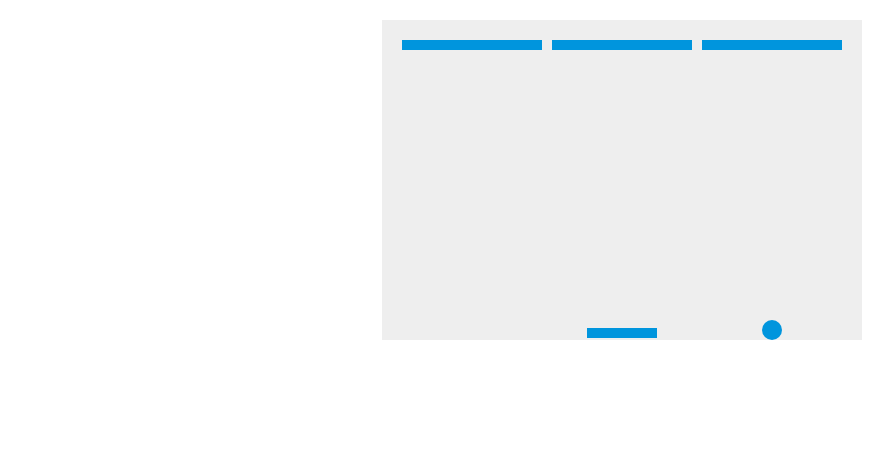
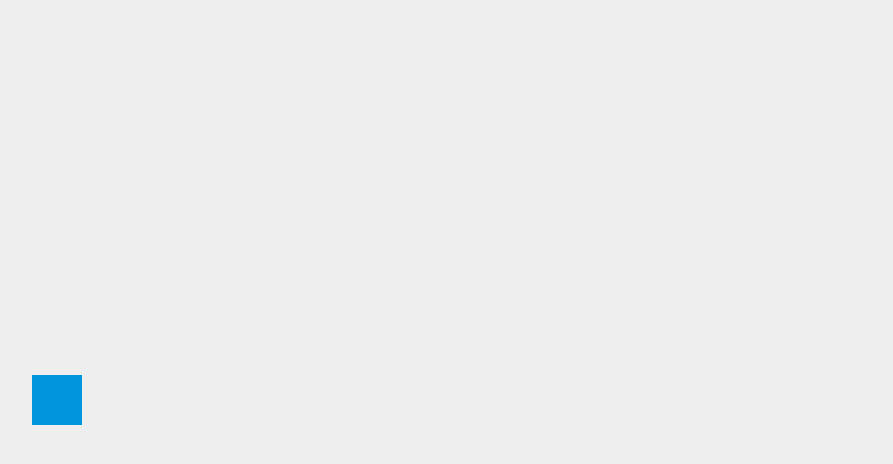
Before and after one commit to Lozoute/Nyde, a website: page client/index.html in a window 1280 px wide. Shown: the whole page, without its empty margins (18-911 px from the left). Drawn offline with Linux system fonts and the light colour scheme.

Commit message:
:fire: Starting the real NYDE work

```diff
--- a/client/Game.js
+++ b/client/Game.js
@@ -6,14 +6,11 @@ class Game {
     this._$ctx          = gameCanvas.getContext('2d');
     this._$isGameOver   = false;
     this._$lives        = 3;
-    this._$ball         = {};
-    this._$paddle       = {};
-    this._$bricks       = [];
+    this._$ship         = {};
     this._$inputs       = {};
 
-    this._initBall();
-    this._initPaddle();
-    this._initBricks();
+    this._initGameCanvas();
+    this._initShip();
     this._initInputs();
   }
 
@@ -24,7 +21,7 @@ class Game {
     this._updateCoords();
     this._checkCollisions();
     if (!this.isGameOver) {
-      this.gameWindow.requestAnimationFrame(this.start.bind(this));
+      this.gameWindow.requestAnimationFrame(() => this.start());
     } else {
       this.gameWindow.alert('GAME OVER!');
     }
@@ -55,16 +52,8 @@ class Game {
     return this._$lives;
   }
 
-  get ball() {
-    return this._$ball;
-  }
-
-  get paddle() {
-    return this._$paddle;
-  }
-
-  get bricks() {
-    return this._$bricks;
+  get ship() {
+    return this._$ship;
   }
 
   get inputs() {
@@ -72,45 +61,36 @@ class Game {
   }
 
   // Private methods
-  _initBall() {
-    this.ball.radius = 10;
-    this.ball.x = this.gameCanvas.width / 2;
-    this.ball.y = this.gameCanvas.height / 2;
-    this.ball.dx = 2;
-    this.ball.dy = 2;
+
+  _initGameCanvas() {
+    this._updateCanvasSize();
+    this.gameWindow.addEventListener('resize', () => this._updateCanvasSize());
   }
 
-  _initPaddle() {
-    this.paddle.width = 70;
-    this.paddle.height = 10;
-    this.paddle.x = (this.gameCanvas.width - this.paddle.width) / 2;
-    this.paddle.y = this.gameCanvas.height - this.paddle.height - 2;
-    this.paddle.dx = 10;
-    this.paddle.dy = 0;
-  }
-
-  _initBricks() {
-    const margin = 20;
-    const padding = 10;
-
-    for (let i = 0; i < 3; ++i) {
-      const brick = {};
-      brick.width = 140;
-      brick.height = 10;
-      brick.x = margin + (i * (brick.width + padding));
-      brick.y = margin;
-      this.bricks.push(brick);
-    }
+  _initShip() {
+    this.ship.width = 50;
+    this.ship.height = 50;
+    this.ship.x = 50;
+    this.ship.y = (this.gameCanvas.height - this.ship.height) / 2 ;
+    this.ship.dx = 20;
+    this.ship.dy = 20;
   }
 
   _initInputs() {
     this.inputs.rightPressed = false;
     this.inputs.leftPressed = false;
+    this.inputs.upPressed = false;
+    this.inputs.downPressed = false;
     this.gameWindow.document.addEventListener('keydown', (e) => {
+      console.log(e.key);
       if (e.key === 'Left' || e.key === 'ArrowLeft') {
         this.inputs.leftPressed = true;
       } else if (e.key === 'Right' || e.key === 'ArrowRight') {
         this.inputs.rightPressed = true;
+      } else if (e.key === 'Up' || e.key === 'ArrowUp') {
+        this.inputs.upPressed = true;
+      } else if (e.key === 'Down' || e.key === 'ArrowDown') {
+        this.inputs.downPressed = true;
       }
     });
     this.gameWindow.document.addEventListener('keyup', (e) => {
@@ -118,72 +98,52 @@ class Game {
         this.inputs.leftPressed = false;
       } else if (e.key === 'Right' || e.key === 'ArrowRight') {
         this.inputs.rightPressed = false;
+      } else if (e.key === 'Up' || e.key === 'ArrowUp') {
+        this.inputs.upPressed = false;
+      } else if (e.key === 'Down' || e.key === 'ArrowDown') {
+        this.inputs.downPressed = false;
       }
     });
   }
 
   _draw() {
-    this._drawBall();
-    this._drawPaddle();
-    this._drawBricks();
+    this._drawShip();
   }
 
-  _drawBall() {
+  _drawShip() {
     this.ctx.beginPath();
-    this.ctx.arc(this.ball.x, this.ball.y, this.ball.radius, 0, Math.PI * 2);
+    this.ctx.rect(this.ship.x, this.ship.y, this.ship.width, this.ship.height);
     this.ctx.fillStyle = '#0095DD';
     this.ctx.fill();
     this.ctx.closePath();
   }
 
-  _drawPaddle() {
-    this.ctx.beginPath();
-    this.ctx.rect(this.paddle.x, this.paddle.y, this.paddle.width, this.paddle.height);
-    this.ctx.fillStyle = '#0095DD';
-    this.ctx.fill();
-    this.ctx.closePath();
-  }
-
-  _drawBricks() {
-    for (const brick of this.bricks) {
-      this.ctx.beginPath();
-      this.ctx.rect(brick.x, brick.y, brick.width, brick.height);
-      this.ctx.fillStyle = '#0095DD';
-      this.ctx.fill();
-      this.ctx.closePath();
-    }
+  _updateCanvasSize() {
+    this.gameCanvas.height = this.gameWindow.innerHeight;
+    this.gameCanvas.width = this.gameWindow.innerWidth;
   }
 
   _updateCoords() {
-    this._updateBallCoords();
-    this._updatePaddleCoords();
+    this._updateShipCoords();
   }
 
-  _updateBallCoords() {
-    if (this.ball.x + this.ball.dx > this.gameCanvas.width - this.ball.radius || this.ball.x + this.ball.dx < this.ball.radius) {
-      this.ball.dx = -this.ball.dx;
+  _updateShipCoords() {
+    if (this.inputs.rightPressed && (this.ship.x + this.ship.width + this.ship.dx) <= this.gameCanvas.width) {
+      this.ship.x += this.ship.dx;
     }
-    if (this.ball.y + this.ball.dy < this.ball.radius) {
-      this.ball.dy = -this.ball.dy;
+    if (this.inputs.leftPressed && (this.ship.x - this.ship.dx) >= 0) {
+      this.ship.x -= this.ship.dx;
     }
-    if (this.ball.y + this.ball.dy > this.gameCanvas.height - this.ball.radius) {
-      this.isGameOver = true;
+    if (this.inputs.upPressed && (this.ship.y - this.ship.dy) >= 0) {
+      this.ship.y -= this.ship.dy;
     }
-    this.ball.x += this.ball.dx;
-    this.ball.y += this.ball.dy;
-  }
-
-  _updatePaddleCoords() {
-    if (this.inputs.rightPressed && (this.paddle.x + this.paddle.width + this.paddle.dx) <= this.gameCanvas.width) {
-      this.paddle.x += this.paddle.dx;
-    }
-    if (this.inputs.leftPressed && (this.paddle.x - this.paddle.dx) >= 0) {
-      this.paddle.x -= this.paddle.dx;
+    if (this.inputs.downPressed && (this.ship.y + this.ship.height + this.ship.dy) <= this.gameCanvas.height) {
+      this.ship.y += this.ship.dy;
     }
   }
 
   _checkCollisions() {
-    for (const brick of this.bricks) {
+/*    for (const brick of this.bricks) {
       if (this.ball.x + this.ball.radius > brick.x && this.ball.x - this.ball.radius < brick.x + brick.width
         && this.ball.y + this.ball.radius > brick.y && this.ball.y - this.ball.radius < brick.y + brick.height) {
         this.bricks.splice(this.bricks.indexOf(brick), 1);
@@ -194,12 +154,10 @@ class Game {
     if (this.ball.x + this.ball.radius > this.paddle.x && this.ball.x - this.ball.radius < this.paddle.x + this.paddle.width
       && this.ball.y + this.ball.radius > this.paddle.y && this.ball.y - this.ball.radius < this.paddle.y + this.paddle.height) {
       this.ball.dy = -this.ball.dy;
-    }
+    }*/
   }
 
   _clearCanvas() {
     this.ctx.clearRect(0, 0, this.gameCanvas.width, this.gameCanvas.height);
   }
-
-
 }
--- a/client/style.css
+++ b/client/style.css
@@ -1,5 +1,11 @@
+html, body {
+  height: 100%;
+  width: 100%;
+}
+
 #game-canvas {
   background: #EEEEEE;
   display: block;
-  margin: 20px auto;
+  margin: 0;
+  padding: 0;
 }
```
